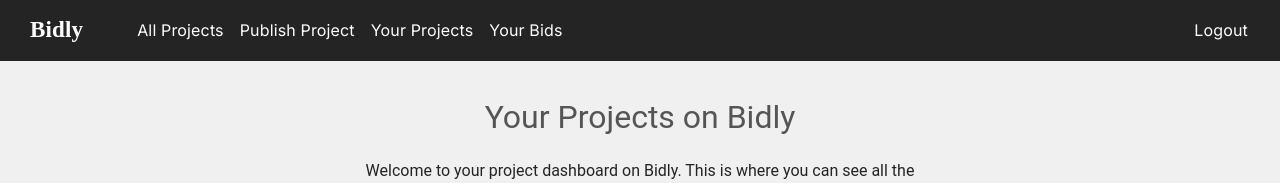
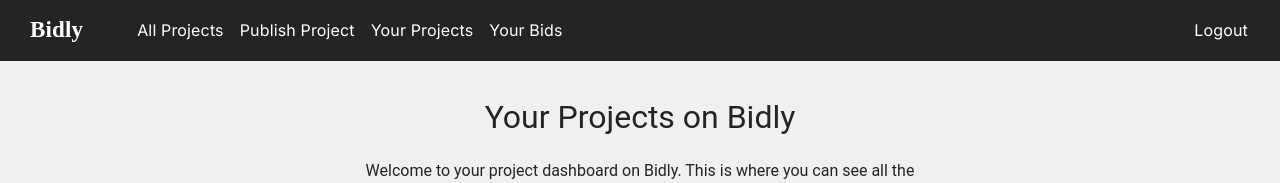
Before and after one commit to Dev-Loaders/Bidly, a Next.js app in the folder client/: page /workspace/user-projects in a window 1280 px wide. Shown: the top 183 px of the page. Built offline with nearby package versions, Linux system fonts and the light colour scheme; no server answers.

Commit message:
Refactored font color to #242424

```diff
--- a/client/app/workspace/user-projects/page.tsx
+++ b/client/app/workspace/user-projects/page.tsx
@@ -57,7 +57,7 @@ export default function UserJobs() {
             fontSize: "32px",
             fontWeight: "400",
             marginBlockEnd: "2%",
-            color: "#555",
+            color: "#242424",
           }}
         >
           Your Projects on Bidly
```
